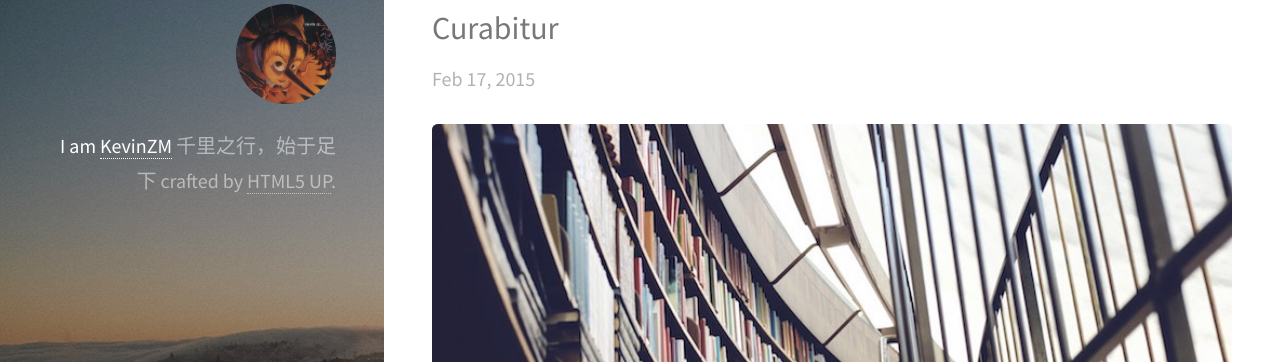
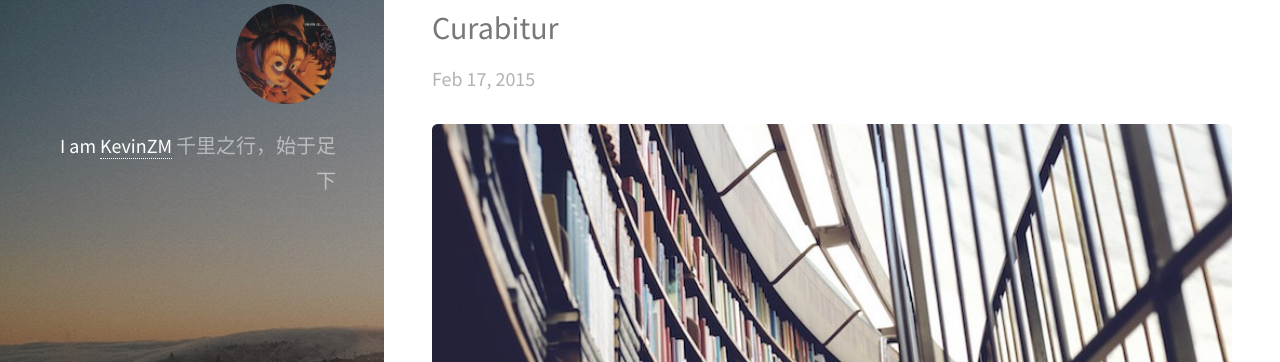
Before and after one commit to KevinZM/kevinzmmmmm.github.io, a Jekyll site: the page built from index.html, in a window 1280 px wide. Shown: the part 92-454 px from the top of the page. Built offline with Jekyll 4.4.1, drawn with Linux system fonts in a browser that asks for light colours.

Commit message:
去除Create by

```diff
--- a/_layouts/default.html
+++ b/_layouts/default.html
@@ -24,7 +24,7 @@
           <a href="#" class="image avatar"><img src="/images/avatar.jpg" alt="" /></a>
           <h1><strong>I am <a href="/">KevinZM</a></strong><br />
           千里之行，始于足下<br />
-          crafted by <a href="http://html5up.net">HTML5 UP</a>.</h1>
+          </h1>
       </header>
 
 
```
